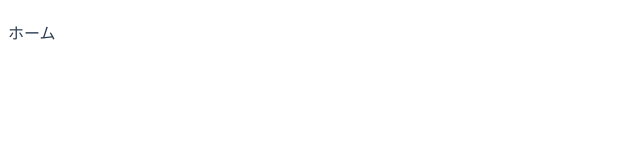
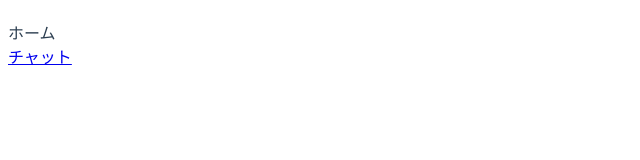
Before and after one commit to suzukisyu/my-chat, a Vue app: page / in a window 1280 px wide. Shown: the top 160 px of the page, without its empty margins (0-640 px from the left). Built offline with nearby package versions, Linux system fonts and the light colour scheme.

Commit message:
ホームを変更

```diff
--- a/src/components/Home.vue
+++ b/src/components/Home.vue
@@ -1,6 +1,7 @@
 <template>
   <div>
-    ホーム
+    ホーム<br/>
+    <router-link to="/chat">チャット</router-link><br/>
   </div>
 </template>
 
```
